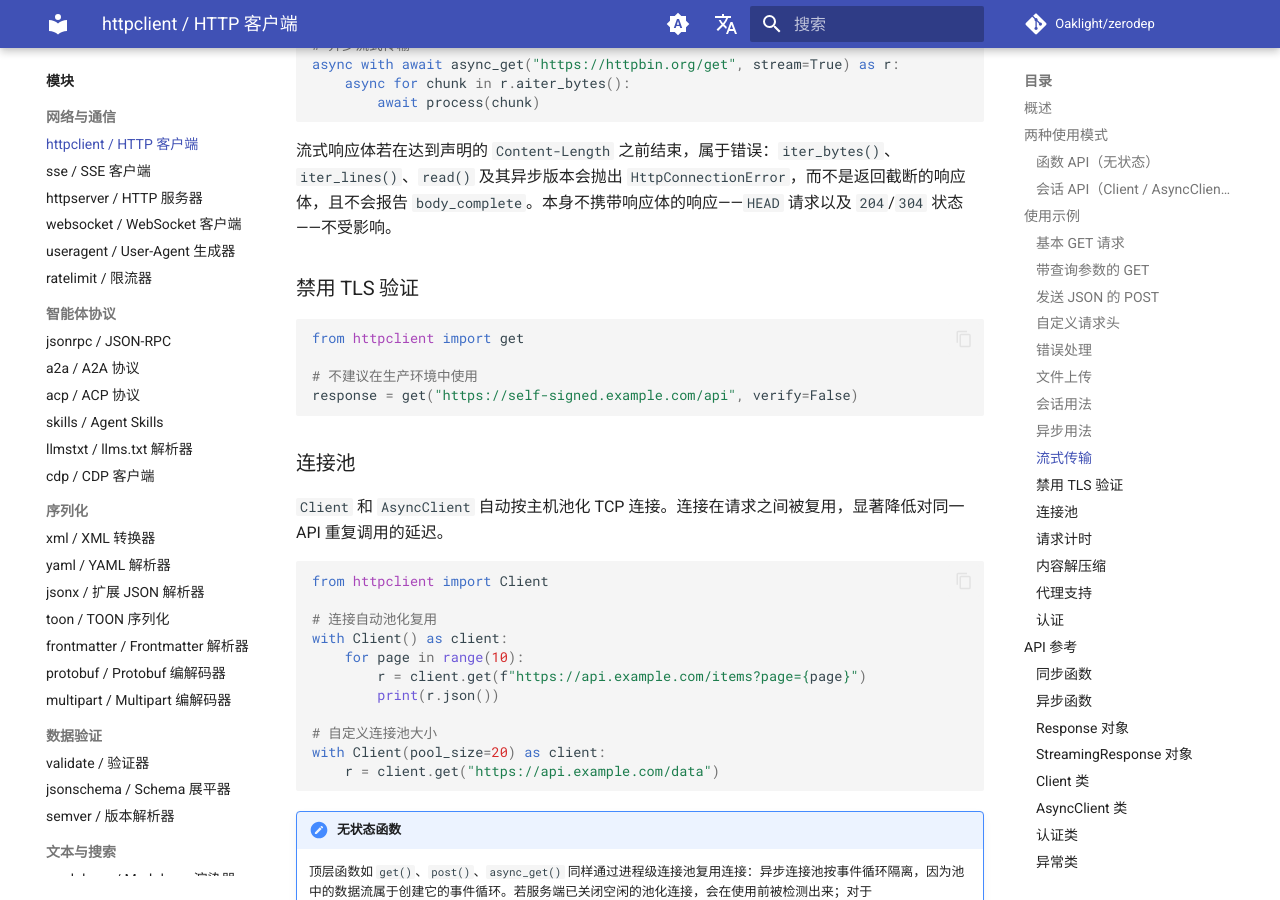
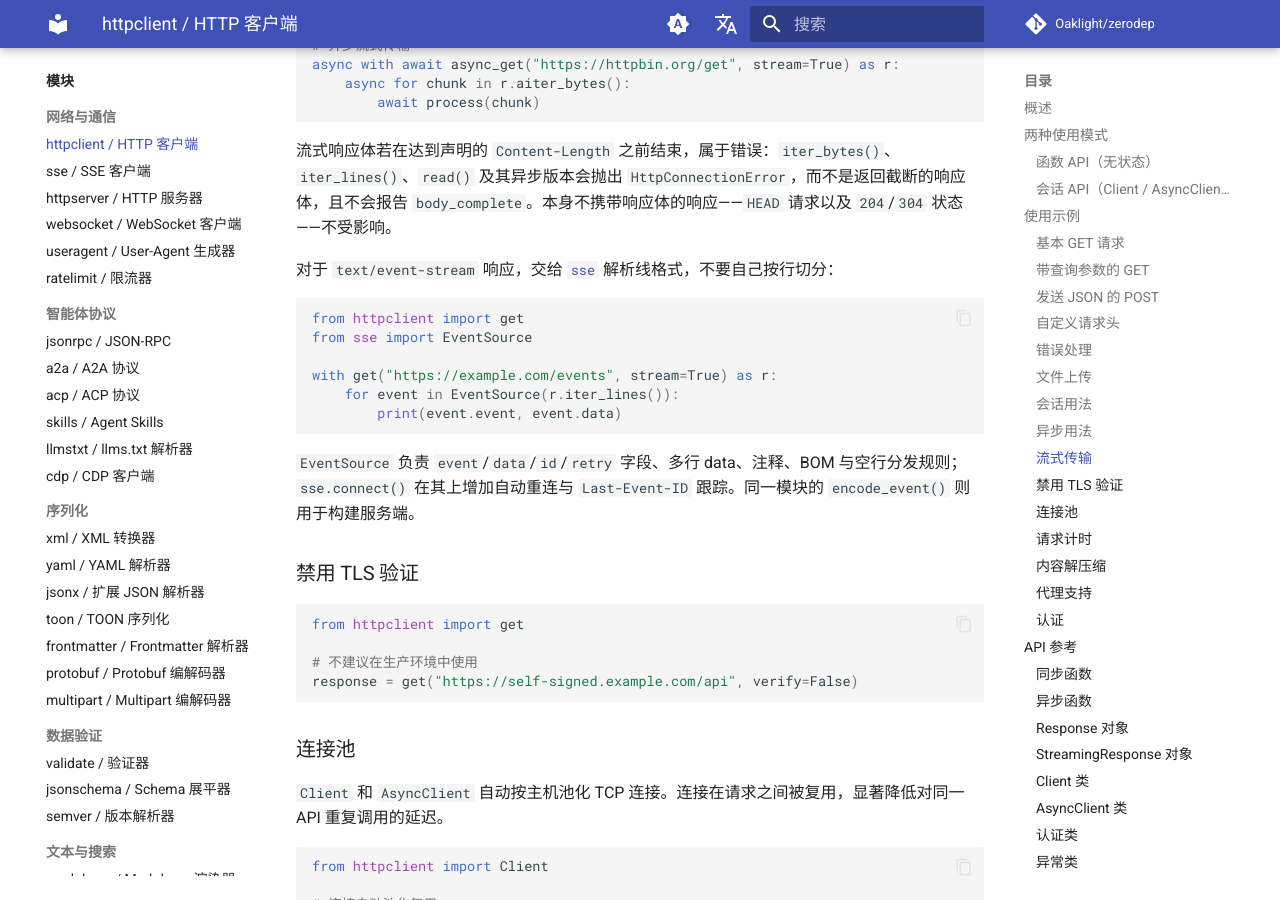
Before and after one commit to Oaklight/zerodep, an MkDocs documentation site: the page built from docs/modules/httpclient.md, in a window 1280 px wide and 900 px high, scrolled down 4179 px. Built offline with MkDocs 1.6.1 and Material for MkDocs 9.7.7, drawn with Linux system fonts in a browser that asks for light colours; comment, search, counter and statistics services are not loaded.

Commit message:
docs(sse)：交叉链接事件流客户端与服务端模式

````diff
--- a/docs/modules/httpclient.md
+++ b/docs/modules/httpclient.md
@@ -195,6 +195,19 @@
 ```
 
 流式响应体若在达到声明的 `Content-Length` 之前结束，属于错误：`iter_bytes()`、`iter_lines()`、`read()` 及其异步版本会抛出 `HttpConnectionError`，而不是返回截断的响应体，且不会报告 `body_complete`。本身不携带响应体的响应——`HEAD` 请求以及 `204`/`304` 状态——不受影响。
+
+对于 `text/event-stream` 响应，交给 [`sse`](sse.md) 解析线格式，不要自己按行切分：
+
+```python
+from httpclient import get
+from sse import EventSource
+
+with get("https://example.com/events", stream=True) as r:
+    for event in EventSource(r.iter_lines()):
+        print(event.event, event.data)
+```
+
+`EventSource` 负责 `event`/`data`/`id`/`retry` 字段、多行 data、注释、BOM 与空行分发规则；`sse.connect()` 在其上增加自动重连与 `Last-Event-ID` 跟踪。同一模块的 `encode_event()` 则用于构建服务端。
 
 ### 禁用 TLS 验证
 
````
Also changed, not shown: docs/changelog.md (+1 -0 lines), docs/modules/httpserver.md (+6 -2 lines).
